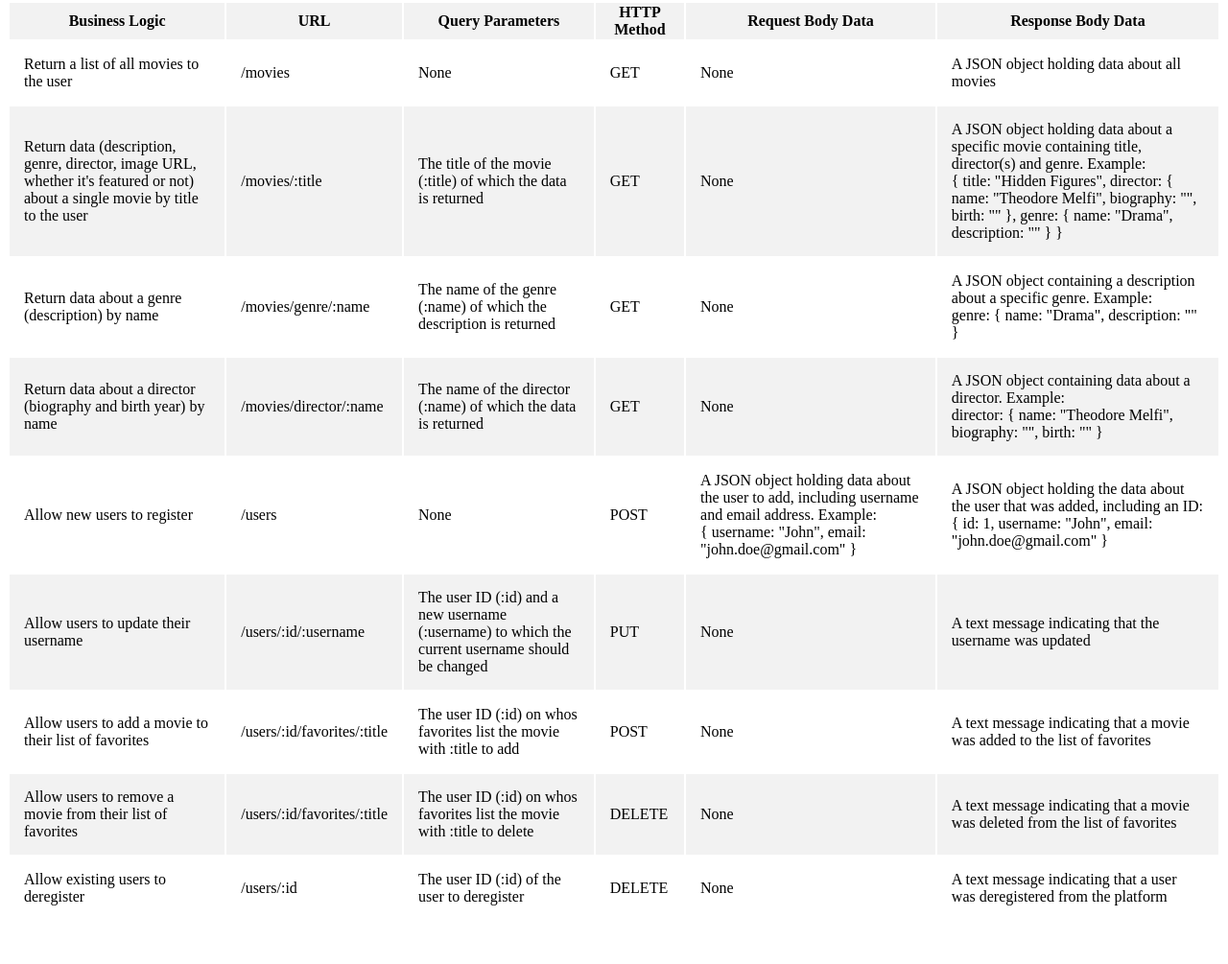
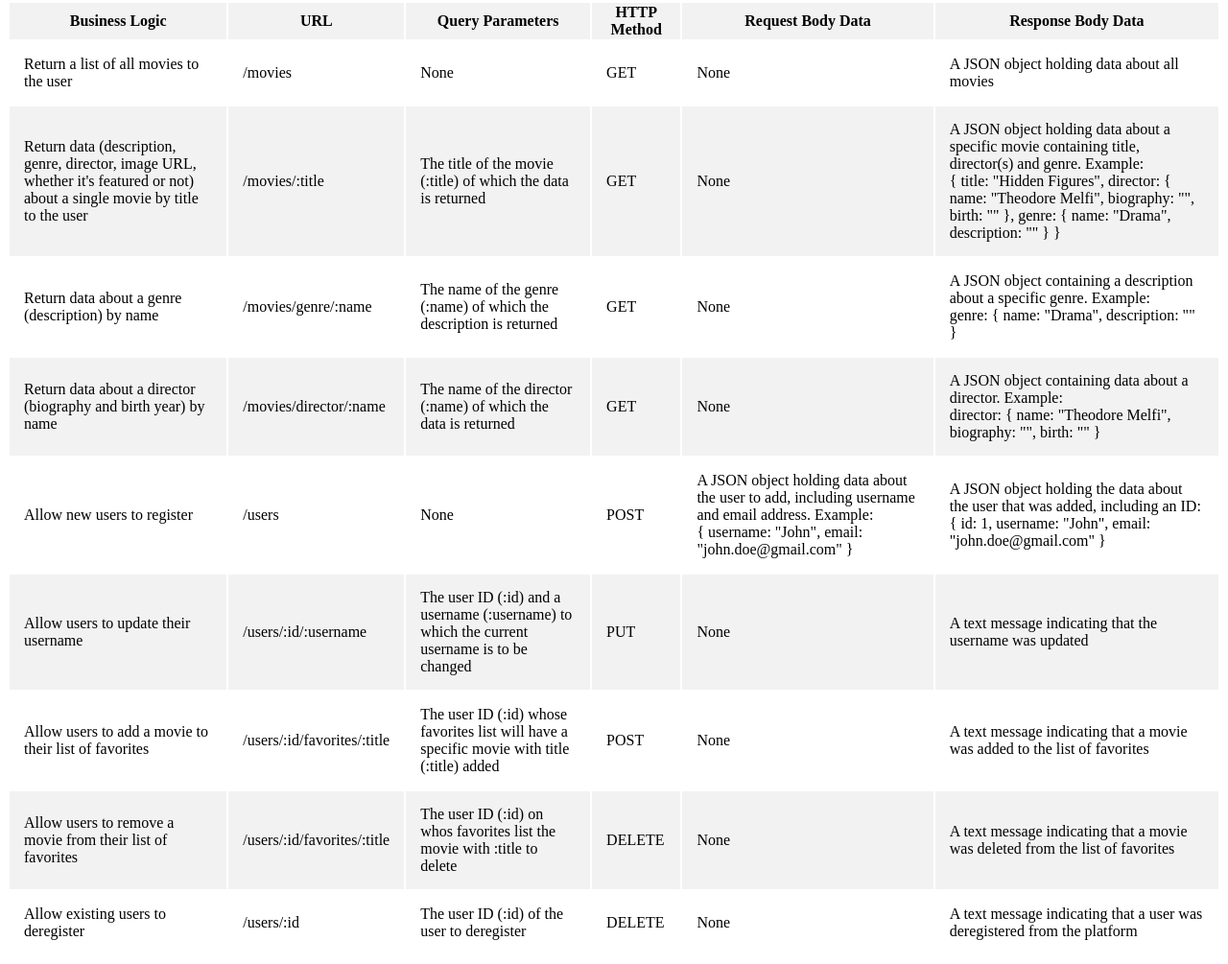
Before and after one commit to lenachat/movie_api, a website: page public/documentation.html in a window 1280 px wide. Shown: the part 365-1370 px from the top of the page at 96% size. Before the commit the page ends 1334 px from the top, so only its background shows below. Drawn offline with Linux system fonts and the light colour scheme.

Commit message:
API documentation updated

```diff
--- a/public/documentation.html
+++ b/public/documentation.html
@@ -129,7 +129,7 @@
       <tr>
         <td>Allow users to update their username</td>
         <td>/users/:id/:username</td>
-        <td>The user ID (:id) and a new username (:username) to which the current username should be changed</td>
+        <td>The user ID (:id) and a username (:username) to which the current username is to be changed</td>
         <td>PUT</td>
         <td>None</td>
         <td>A text message indicating that the username was updated</td>
@@ -137,7 +137,7 @@
       <tr>
         <td>Allow users to add a movie to their list of favorites</td>
         <td>/users/:id/favorites/:title</td>
-        <td>The user ID (:id) on whos favorites list the movie with :title to add</td>
+        <td>The user ID (:id) whose favorites list will have a specific movie with title (:title) added</td>
         <td>POST</td>
         <td>None</td>
         <td>A text message indicating that a movie was added to the list of favorites</td>
```
